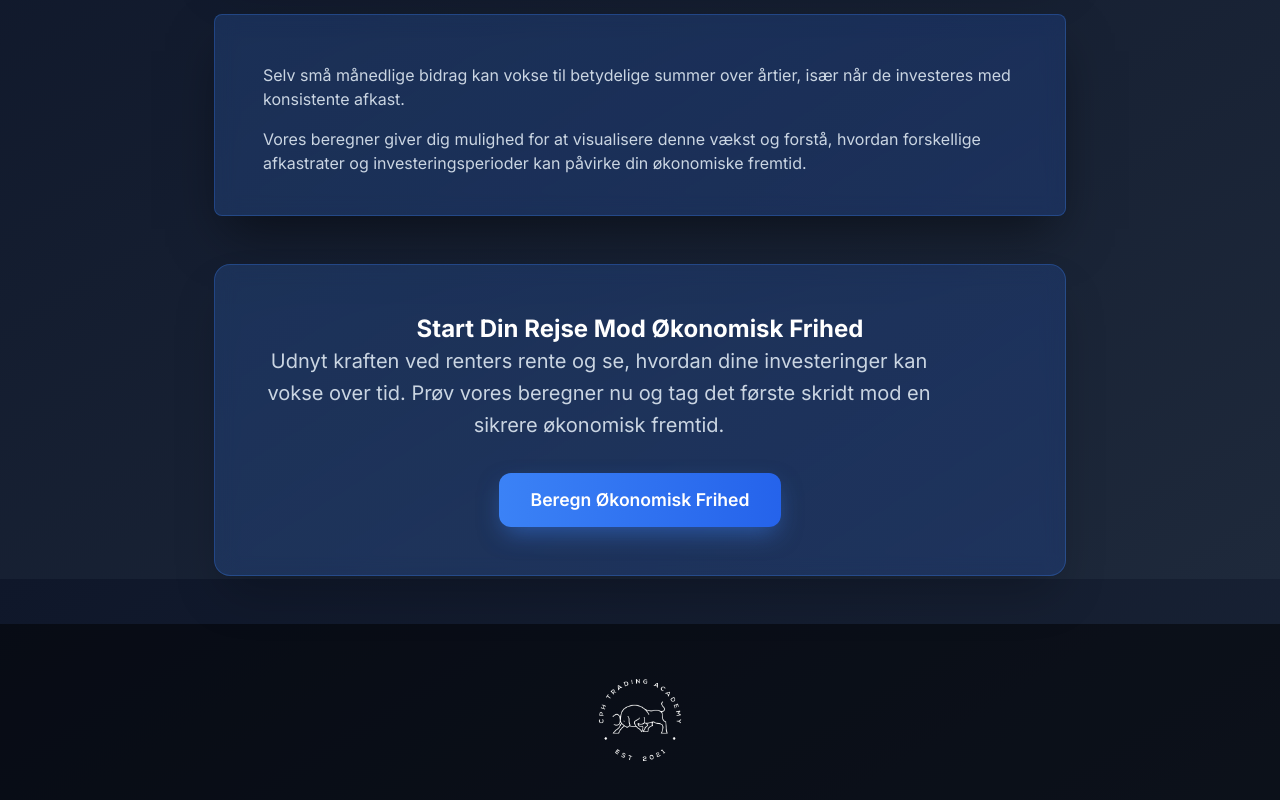
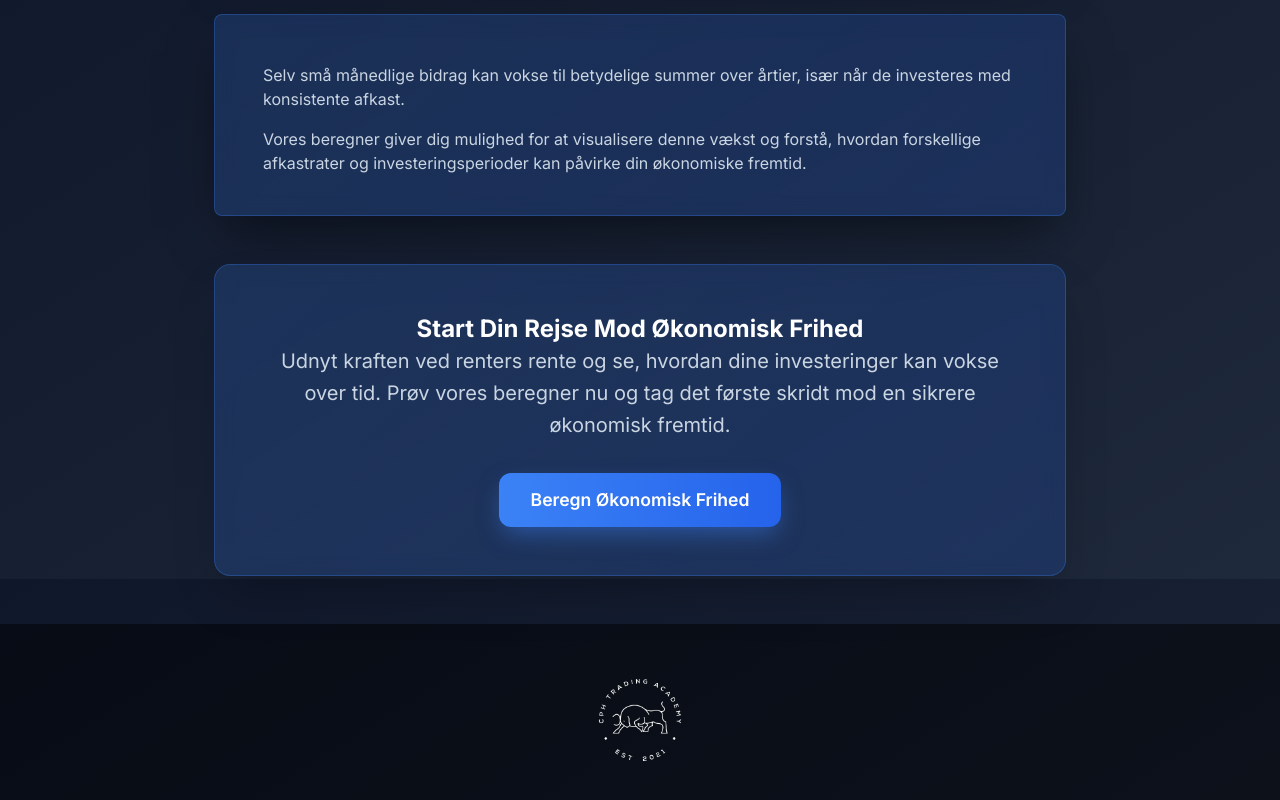
Before and after one commit to Sesamsesam/compound-interest-calculator, a Next.js app: page / in a window 1280 px wide. Shown: the part 1821-2621 px from the top of the page. Built offline with nearby package versions, Linux system fonts and the light colour scheme.

Commit message:
fix: remove max-width constraint from CTA subtitle
- Removed max-w-2xl class that was preventing proper centering
- Subtitle now uses full available width for true center alignment
- Fixed persistent centering issue by eliminating width limitations

```diff
--- a/src/app/page.tsx
+++ b/src/app/page.tsx
@@ -321,7 +321,7 @@ export default function Home() {
 
             <Typography
               variant="h6"
-              className="mb-8 text-slate-300 max-w-2xl mx-auto text-center"
+              className="mb-8 text-slate-300 mx-auto text-center"
               sx={{ fontWeight: 400 }}
             >
               Udnyt kraften ved renters rente og se, hvordan dine investeringer kan vokse over tid. Prøv vores beregner nu og tag det første skridt mod en sikrere økonomisk fremtid.
```
